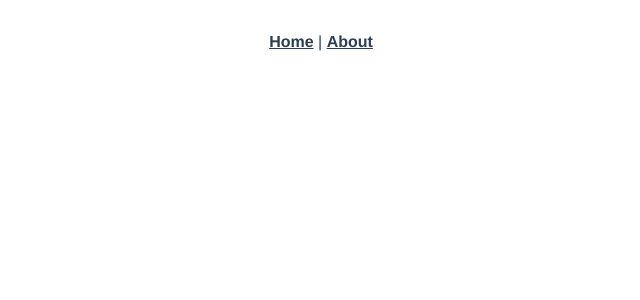
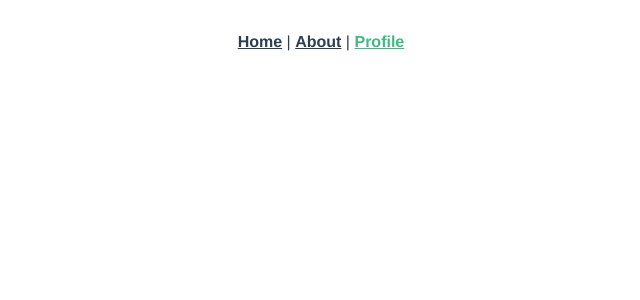
Before and after one commit to HasiniSama/lms_web, a Vue app: page /profile in a window 1280 px wide. Before the commit this address had no page. Shown: the top 300 px of the page, without its empty margins (319-959 px from the left). Built offline with nearby package versions, Linux system fonts and the light colour scheme.

Commit message:
add new rout to profile

```diff
--- a/package.json
+++ b/package.json
@@ -10,7 +10,7 @@
         "@popperjs/core": "^2.11.5",
         "bootstrap": "^5.1.3",
         "core-js": "^3.8.3",
-        "vue": "^3.2.13",
+        "vue": "^3.2.33",
         "vue-router": "^4.0.3"
     },
     "devDependencies": {
--- a/src/App.vue
+++ b/src/App.vue
@@ -1,7 +1,8 @@
 <template>
   <nav>
     <router-link to="/">Home</router-link> |
-    <router-link to="/about">About</router-link>
+    <router-link to="/about">About</router-link> |
+    <router-link to="/profile">Profile</router-link>
   </nav>
   <router-view/>
 </template>
--- a/src/router/index.js
+++ b/src/router/index.js
@@ -11,6 +11,12 @@ const routes = [{
         name: 'about',
         component: () =>
             import ('../views/AboutView.vue')
+    },
+    {
+        path: '/profile',
+        name: 'profile',
+        component: () =>
+            import ('../views/ProfileView.vue')
     }
 ]
 
--- /dev/null
+++ b/src/views/ProfileView.vue
@@ -0,0 +1,11 @@
+<template>
+  <div class="home">
+
+  </div>
+</template>
+
+
+<script>
+
+
+</script>
```
Also changed, not shown: 1 other file (tests, documents, lock files or other folders).
